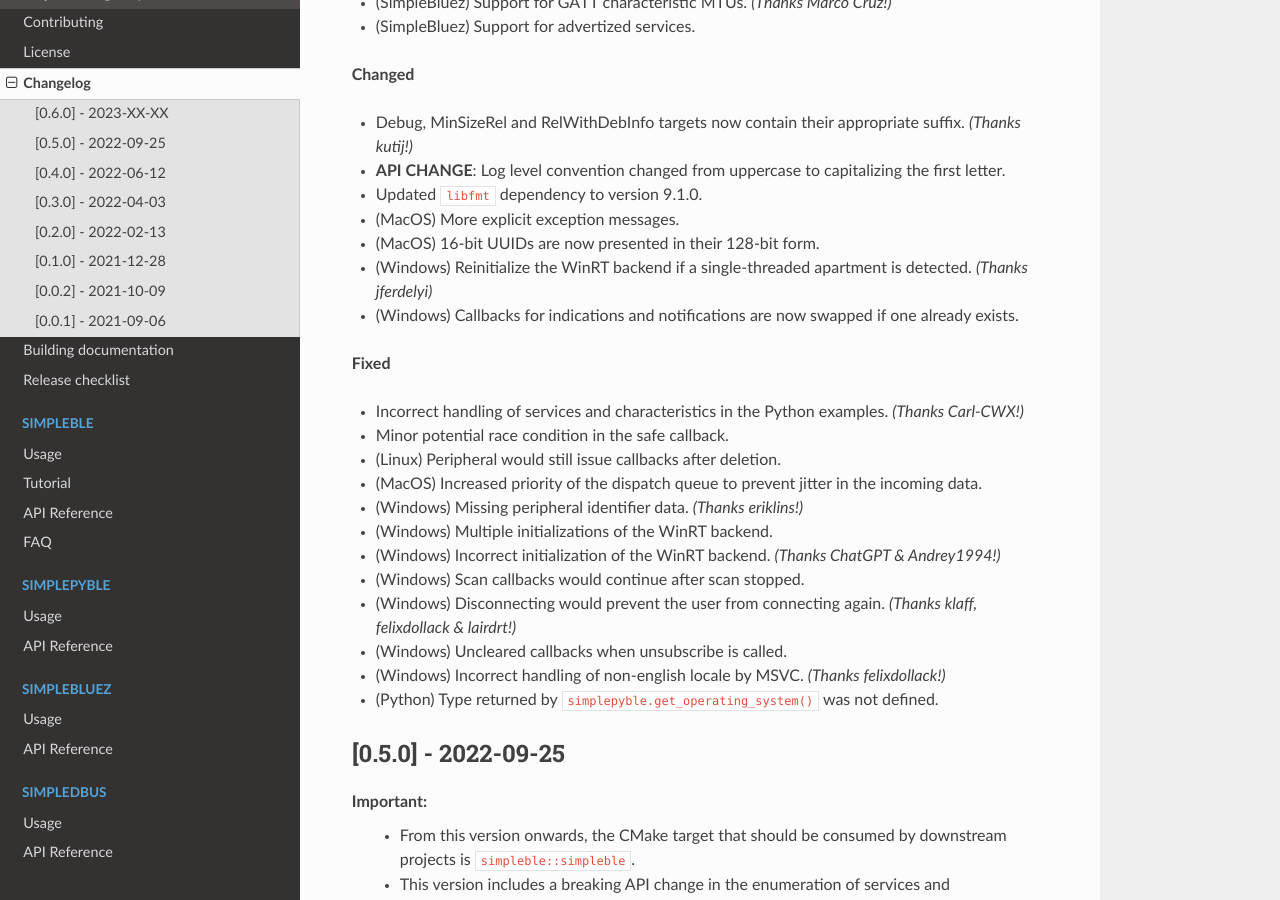
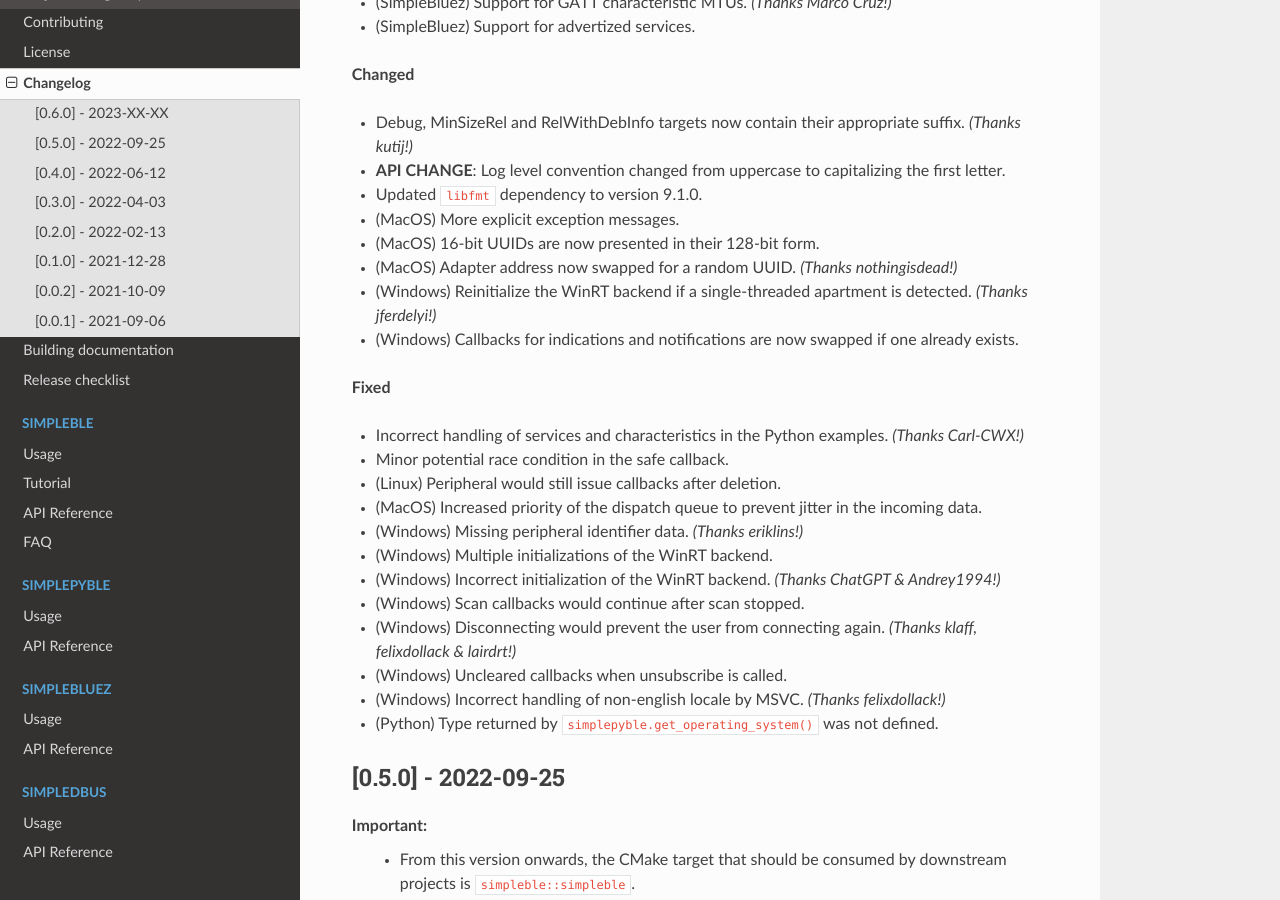
Before and after one commit to OpenBluetoothToolbox/SimpleBLE, a Sphinx documentation site: the page built from docs/changelog.rst, in a window 1280 px wide and 900 px high, scrolled down 633 px. Built offline with Sphinx 7.4.7 and the Read the Docs theme 2.0.0, drawn with Linux system fonts in a browser that asks for light colours.

Commit message:
Updated changelog

```diff
--- a/docs/changelog.rst
+++ b/docs/changelog.rst
@@ -30,7 +30,8 @@
 -  Updated ``libfmt`` dependency to version 9.1.0.
 -  (MacOS) More explicit exception messages.
 -  (MacOS) 16-bit UUIDs are now presented in their 128-bit form.
--  (Windows) Reinitialize the WinRT backend if a single-threaded apartment is detected. *(Thanks jferdelyi)*
+-  (MacOS) Adapter address now swapped for a random UUID. *(Thanks nothingisdead!)*
+-  (Windows) Reinitialize the WinRT backend if a single-threaded apartment is detected. *(Thanks jferdelyi!)*
 -  (Windows) Callbacks for indications and notifications are now swapped if one already exists.
 
 **Fixed**
```
